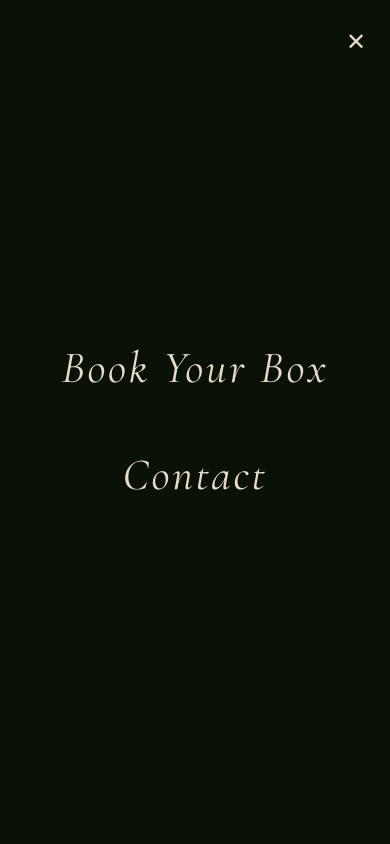
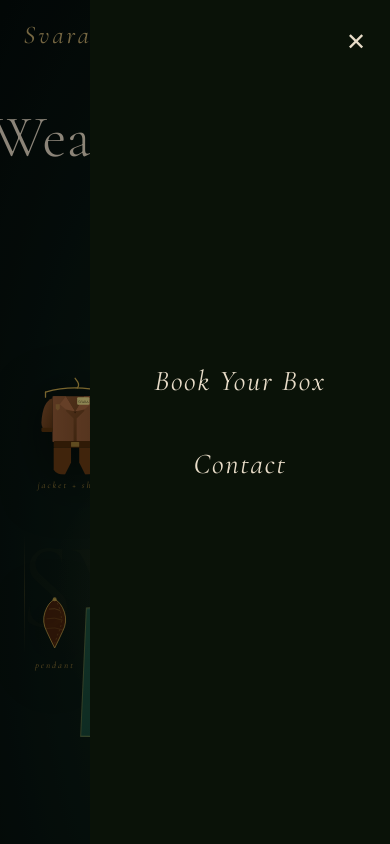
Before and after one commit to Indera12/svara-fe, a React (Vite) app: page / in a window 390 px wide. Both pictures are taken after a click on the button 347 px from the left and 35 px from the top of the page. Shown: the top 844 px of the page. Built offline with nearby package versions, Linux system fonts and the light colour scheme; the HTML template or start-up script is replaced by a standard one.

Commit message:
navbar responsive

```diff
--- a/src/AlternateApp.jsx
+++ b/src/AlternateApp.jsx
@@ -1,43 +1,112 @@
 import { useEffect, useRef, useState } from "react";
 import SvaraBox from "./SvaraBox";
 
+// function Navbar() {
+//   const [scrolled, setScrolled] = useState(false);
+//   const [open, setOpen] = useState(false);
+//   useEffect(() => {
+//     const fn = () => setScrolled(window.scrollY > 50);
+//     window.addEventListener("scroll", fn, { passive:true });
+//     return () => window.removeEventListener("scroll", fn);
+//   }, []);
+// //   const links = ["Collections","Philosophy","The Box","Stories","Contact"];
+// const links = [{
+//     name:"Book Your Box", id:"Book"
+// },
+// {
+//     name:"Contact", id:"Contact"
+// }];
+//   return (
+//     <nav className={`sv-nav${scrolled ? " scrolled" : ""}`}>
+//       <div className="sv-nav-logo">Svara</div>
+//       <div className="sv-nav-links">
+//         {links.map(l => <a key={l.id} href={`#${l.id.toLowerCase().replace(" ","-")}`}>{l.name}</a>)}
+//         {/* <button className="sv-nav-btn">Shop Now</button> */}
+//       </div>
+//       <button className="sv-hamburger" onClick={() => setOpen(p => !p)}>
+//         {[0,1,2].map(i => <span key={i} />)}
+//       </button>
+//       {open && (
+//         <div style={{ position:"fixed",inset:0,background:"#0a1208",zIndex:300,display:"flex",flexDirection:"column",alignItems:"center",justifyContent:"center",gap:40 }}>
+//           <button onClick={() => setOpen(false)} style={{ position:"absolute",top:24,right:24,background:"none",border:"none",color:"#e8dcc8",fontSize:"1.5rem",cursor:"pointer" }}>✕</button>
+//           {links.map(l => (
+//             <a key={l.id} href={`#${l.id.toLowerCase().replace(" ","-")}`} onClick={() => setOpen(false)}
+//               style={{ fontFamily:"'Cormorant Garamond',serif",fontSize:"2.8rem",fontStyle:"italic",color:"#e8dcc8",letterSpacing:"0.06em" }}>
+//               {l.name}
+//             </a>
+//           ))}
+//         </div>
+//       )}
+//     </nav>
+//   );
+// }
 function Navbar() {
   const [scrolled, setScrolled] = useState(false);
   const [open, setOpen] = useState(false);
+
   useEffect(() => {
     const fn = () => setScrolled(window.scrollY > 50);
-    window.addEventListener("scroll", fn, { passive:true });
+    window.addEventListener("scroll", fn, { passive: true });
     return () => window.removeEventListener("scroll", fn);
   }, []);
-//   const links = ["Collections","Philosophy","The Box","Stories","Contact"];
-const links = [{
-    name:"Book Your Box", id:"Book"
-},
-{
-    name:"Contact", id:"Contact"
-}];
+
+  useEffect(() => {
+    document.body.style.overflow = open ? "hidden" : "";
+    return () => { document.body.style.overflow = ""; };
+  }, [open]);
+
+  const links = [
+    { name: "Book Your Box", id: "Book" },
+    { name: "Contact", id: "Contact" }
+  ];
+
   return (
+    <>
       <nav className={`sv-nav${scrolled ? " scrolled" : ""}`}>
         <div className="sv-nav-logo">Svara</div>
         <div className="sv-nav-links">
-        {links.map(l => <a key={l.id} href={`#${l.id.toLowerCase().replace(" ","-")}`}>{l.name}</a>)}
-        {/* <button className="sv-nav-btn">Shop Now</button> */}
+          {links.map(l => <a key={l.id} href={`#${l.id.toLowerCase().replace(" ", "-")}`}>{l.name}</a>)}
         </div>
         <button className="sv-hamburger" onClick={() => setOpen(p => !p)}>
-        {[0,1,2].map(i => <span key={i} />)}
+          {[0, 1, 2].map(i => <span key={i} />)}
         </button>
+      </nav>
+
+      {/* Backdrop — outside nav */}
       {open && (
-        <div style={{ position:"fixed",inset:0,background:"#0a1208",zIndex:300,display:"flex",flexDirection:"column",alignItems:"center",justifyContent:"center",gap:40 }}>
-          <button onClick={() => setOpen(false)} style={{ position:"absolute",top:24,right:24,background:"none",border:"none",color:"#e8dcc8",fontSize:"1.5rem",cursor:"pointer" }}>✕</button>
+        <div
+          onClick={() => setOpen(false)}
+          style={{
+            position: "fixed", inset: 0,
+            background: "rgba(0,0,0,0.4)",
+            zIndex: 300
+          }}
+        />
+      )}
+
+      {/* Offcanvas — outside nav */}
+      <div style={{
+        position: "fixed", top: 0, right: 0,
+        width: "min(300px, 80vw)", height: "100%",
+        background: "#0a1208",
+        zIndex: 350,
+        display: "flex", flexDirection: "column",
+        alignItems: "center", justifyContent: "center", gap: 40,
+        transform: open ? "translateX(0)" : "translateX(100%)",
+        transition: "transform 0.4s cubic-bezier(0.16,1,0.3,1)"
+      }}>
+        <button
+          onClick={() => setOpen(false)}
+          style={{ position: "absolute", top: 24, right: 24, background: "none", border: "none", color: "#e8dcc8", fontSize: "1.5rem", cursor: "pointer" }}
+        >✕</button>
         {links.map(l => (
-            <a key={l.id} href={`#${l.id.toLowerCase().replace(" ","-")}`} onClick={() => setOpen(false)}
-              style={{ fontFamily:"'Cormorant Garamond',serif",fontSize:"2.8rem",fontStyle:"italic",color:"#e8dcc8",letterSpacing:"0.06em" }}>
+          <a key={l.id} href={`#${l.id.toLowerCase().replace(" ", "-")}`} onClick={() => setOpen(false)}
+            style={{ fontFamily: "'Cormorant Garamond',serif", fontSize: "1.8rem", fontStyle: "italic", color: "#e8dcc8", letterSpacing: "0.06em" }}>
             {l.name}
           </a>
         ))}
       </div>
-      )}
-    </nav>
+    </>
   );
 }
 function Hero() {
--- a/src/App.css
+++ b/src/App.css
@@ -241,10 +241,14 @@ a { text-decoration: none; }
 .sv-hamburger {
   display: none; flex-direction: column; gap: 5px;
   background: none; border: none; cursor: pointer; padding: 8px;
+  z-index: 400; position: relative;
 }
 .sv-hamburger span {
   display: block; width: 22px; height: 1px; background: #e8dcc8;
   transition: all 0.3s;
+}
+@media (max-width: 900px) {
+  .sv-hamburger { display: flex; }
 }
 
 /* REVEAL ANIMATION */
```
Lines whose indentation alone changed are shown as unchanged.
